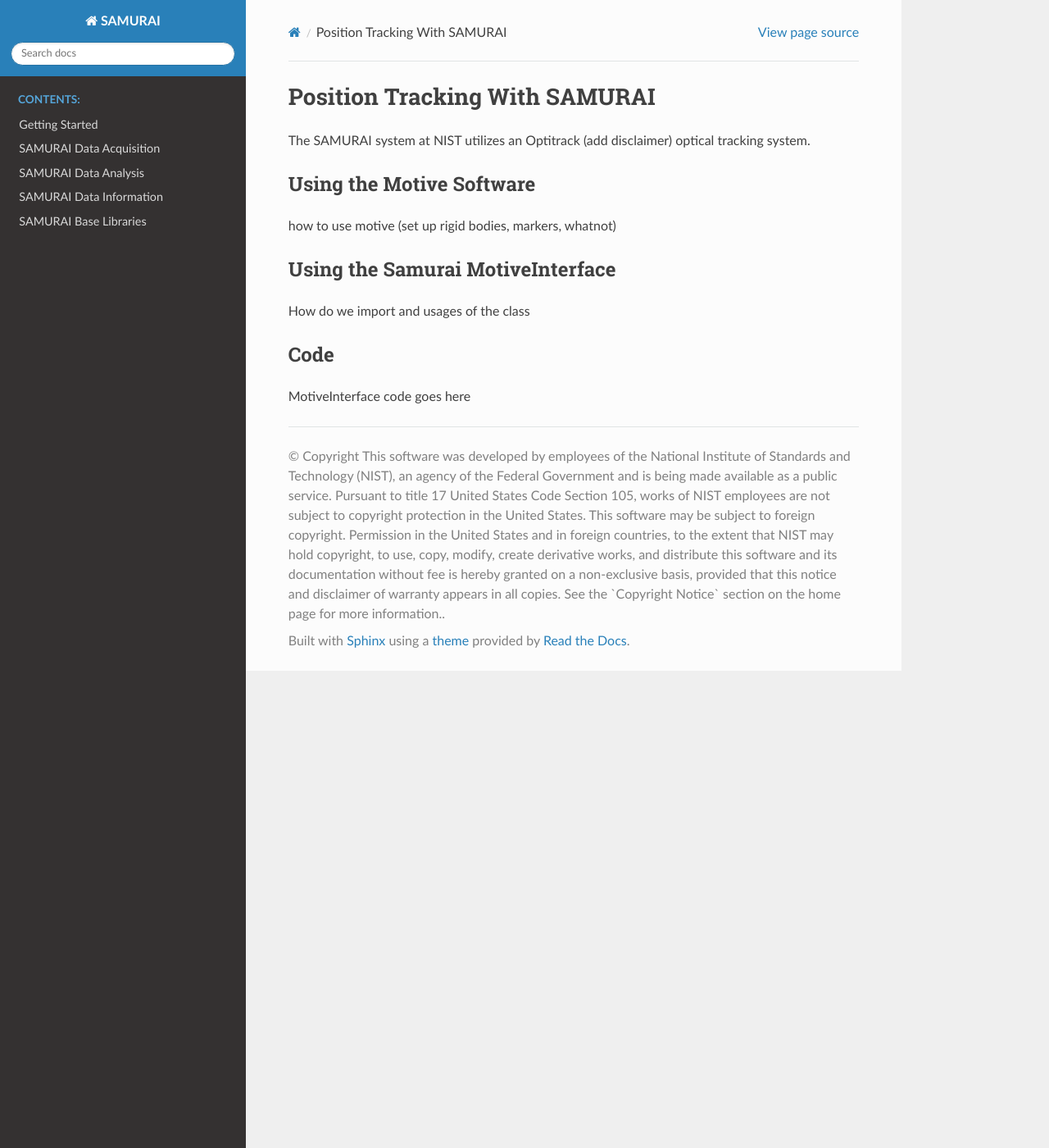
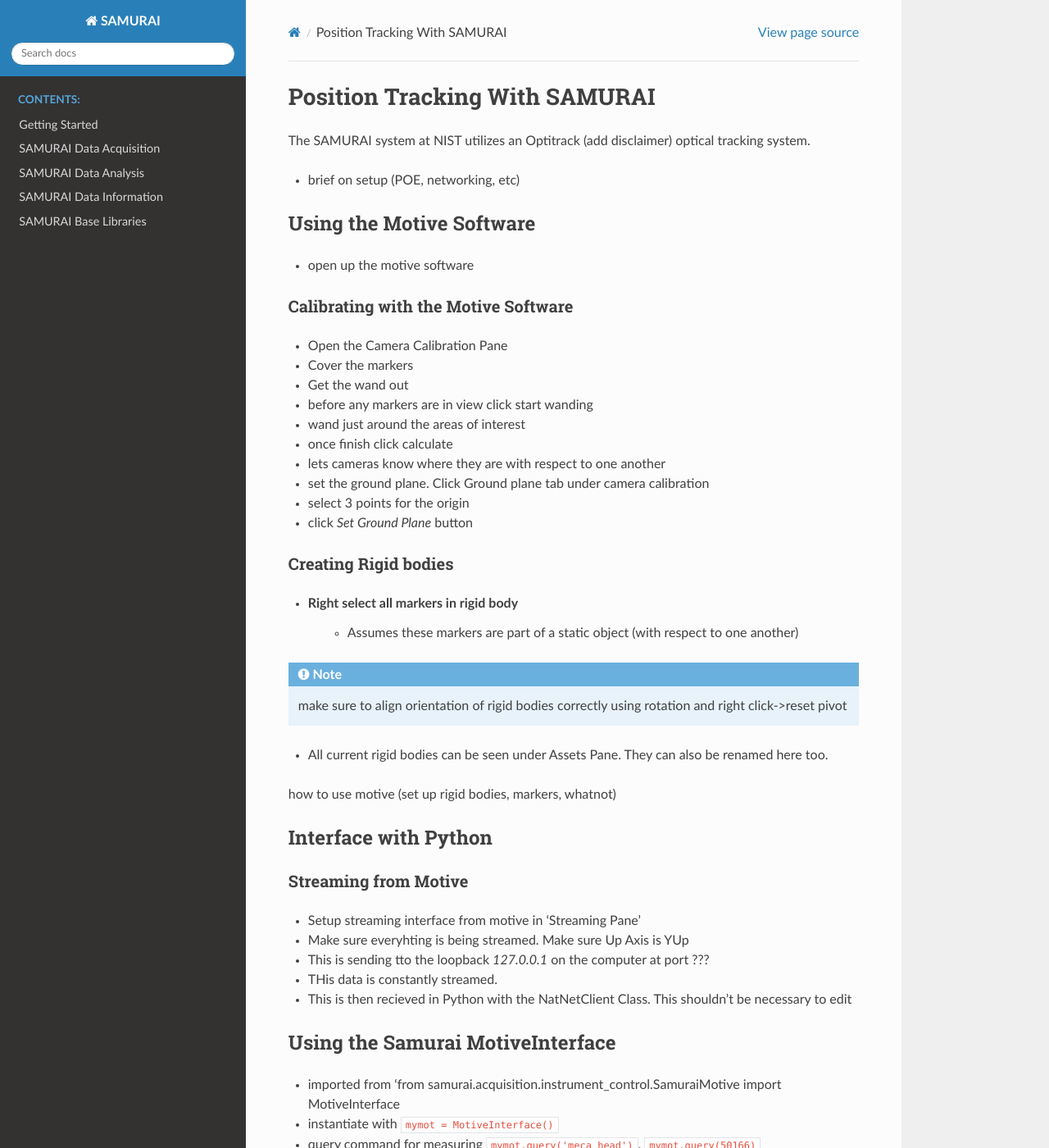
Before and after one commit to usnistgov/SAMURAI, a Sphinx documentation site: the page built from docs/acquisition/position_tracking.rst, in a window 1280 px wide and 1400 px high. Shown: the whole window at 82% size. Built offline with Sphinx 7.4.7 and the Read the Docs theme 2.0.0, drawn with Linux system fonts in a browser that asks for light colours; some of the changed text lies outside the part shown.

Commit message:
add some notes on setting up position tracking with motive

```diff
--- a/docs/acquisition/position_tracking.rst
+++ b/docs/acquisition/position_tracking.rst
@@ -3,16 +3,63 @@
 
 The SAMURAI system at NIST utilizes an Optitrack (add disclaimer) optical tracking system.
 
+- brief on setup (POE, networking, etc)
+
 
 Using the Motive Software
 ------------------------------
 
+- open up the motive software
+
+Calibrating with the Motive Software
+++++++++++++++++++++++++++++++++++++++++
+
+- Open the Camera Calibration Pane
+- Cover the markers
+- Get the wand out
+- before any markers are in view click start wanding
+- wand just around the areas of interest
+- once finish click calculate
+- lets cameras know where they are with respect to one another
+
+- set the ground plane. Click Ground plane tab under camera calibration
+- select 3 points for the origin
+- click `Set Ground Plane` button
+
+Creating Rigid bodies
++++++++++++++++++++++++++
+
+- Right select all markers in rigid body
+    - Assumes these markers are part of a static object (with respect to one another)
+
+.. note:: make sure to align orientation of rigid bodies correctly using rotation and right click->reset pivot
+
+
+- All current rigid bodies can be seen under Assets Pane. They can also be renamed here too.
+
 how to use motive (set up rigid bodies, markers, whatnot)
+
+
+Interface with Python
+-----------------------------
+
+Streaming from Motive
+++++++++++++++++++++++++++++
+
+- Setup streaming interface from motive in 'Streaming Pane'
+- Make sure everyhting is being streamed. Make sure Up Axis is YUp
+- This is sending tto the loopback `127.0.0.1` on the computer at port ???
+- THis data is constantly streamed.
+- This is then recieved in Python with the NatNetClient Class. This shouldn't be necessary to edit
 
 Using the Samurai MotiveInterface
 ------------------------------------
 
-How do we import and usages of the class
+- imported from 'from samurai.acquisition.instrument_control.SamuraiMotive import MotiveInterface
+- instantiate with :code:`mymot = MotiveInterface()`
+- query command for measuring :code:`mymot.query('meca_head')`, :code:`mymot.query(50166)`
+- get distance command  :code:`mymot.get_distance('meca_head','origin')`
+- measure from dictionary/list
 
 
 Code
```
